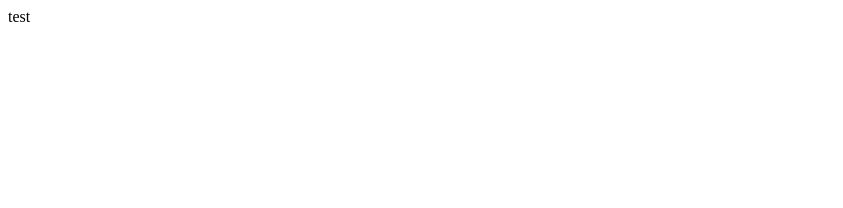
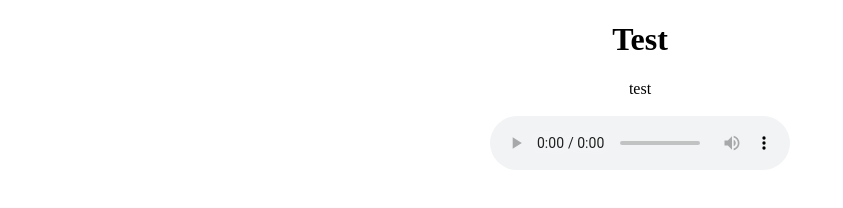
Before and after one commit to HubertNiew/Spectrograms, a plain HTML site: page index.html in a window 1280 px wide. Shown: the whole page, without its empty margins (0-843 px from the left). Drawn offline with Linux system fonts and the light colour scheme.

Commit message:
Add files via upload

```diff
--- a/index.html
+++ b/index.html
@@ -3,9 +3,19 @@
 <head>
     <meta charset="UTF-8">
     <meta name="viewport" content="width=device-width, initial-scale=1.0">
-    <title>Document</title>
+    <title>Spektrogramy</title>
+    <style>
+        h1 {text-align: center;}
+        div {text-align: center;}
+    </style>
 </head>
 <body>
-    test
+    <h1>Test</h1>
+    <div>
+        test<br><br>
+        <audio controls>
+            <source src="audio/1_rec.ogg" type="audio/ogg">
+        </audio>
+    </div>
 </body>
 </html>
```
Also changed, not shown: 1 other file.
